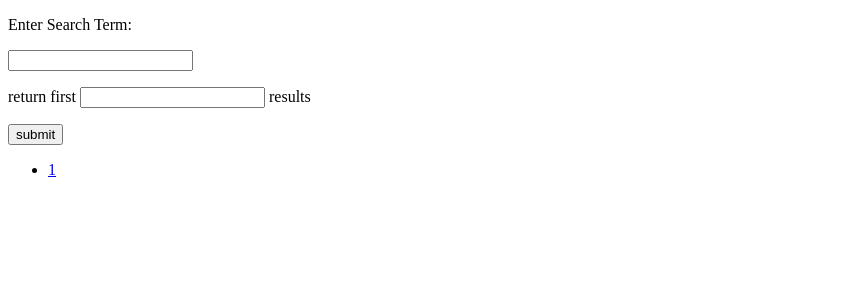
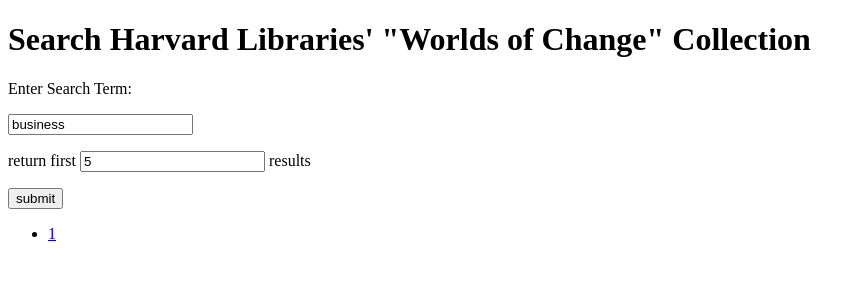
Before and after one commit to hvandermillen/OAI-Harvester, a Flask app: template webpage/templates/searchPage.html in a window 1280 px wide. Shown: the top 300 px of the page, without its empty margins (0-865 px from the left). Run offline with Flask 3, Linux system fonts and the light colour scheme; the template is opened without the code that fills it: most values are stand-ins (such as "Sample title", 1, 10 or a date in 2020).

Commit message:
added header and default vals

```diff
--- a/webpage/templates/searchPage.html
+++ b/webpage/templates/searchPage.html
@@ -1,10 +1,11 @@
 <!DOCTYPE html>
 <html>
+    <h1>Search Harvard Libraries' "Worlds of Change" Collection</h1>
     <body>
         <form action = "/", method="post">
             <p>Enter Search Term:</p>
-            <p><input name = "term"></p>
-            <p>return first <input type="number" name = "numResults"> results</p>
+            <p><input name = "term" value = "business"></p>
+            <p>return first <input type="number" name = "numResults" value="5"> results</p>
             <p><input type = "submit" value = "submit" /></p>
         </form>
         <ul>
```
